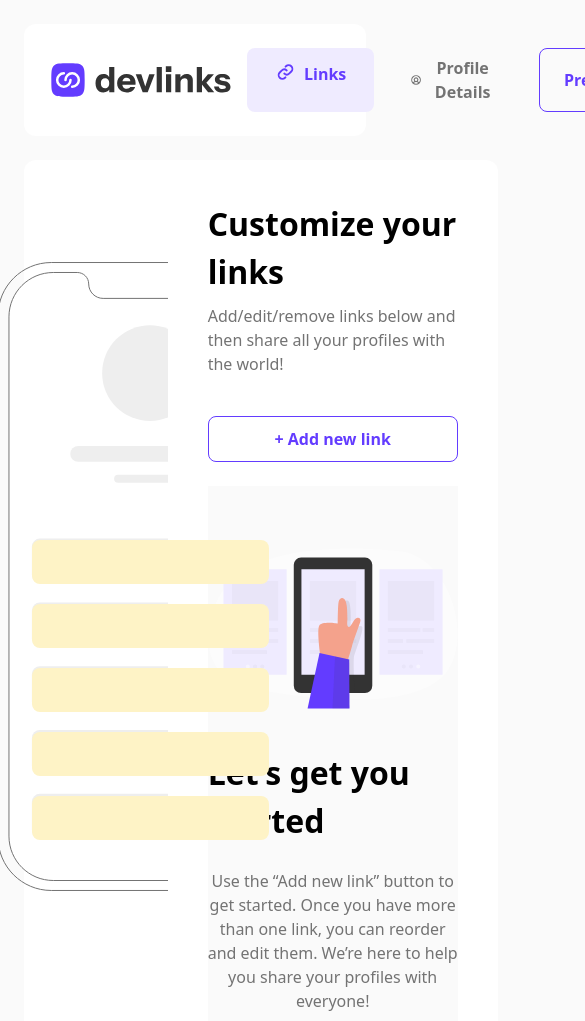
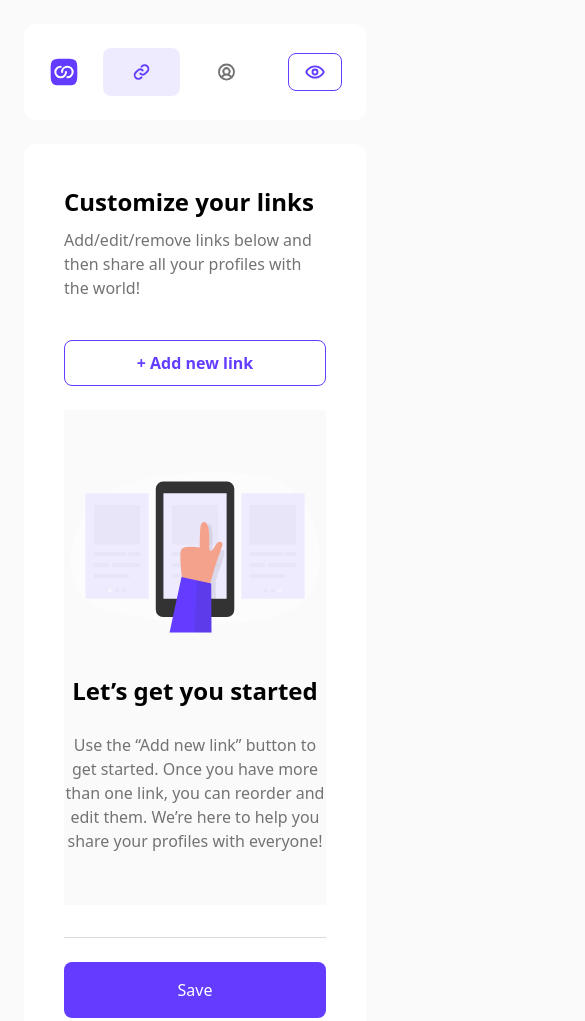
Before and after one commit to tsu-frontend/links-sharing-app, a website: page pages/links.html in a window 390 px wide. Shown: the top 1021 px of the page, 585 px wide, since content can reach past the window. Drawn offline with Linux system fonts and the light colour scheme.

Commit message:
Make page responsive

```diff
--- a/pages/links.html
+++ b/pages/links.html
@@ -1,6 +1,5 @@
 <!DOCTYPE html>
 <html lang="en">
-
   <head>
     <meta charset="UTF-8" />
     <meta name="viewport" content="width=device-width, initial-scale=1.0" />
@@ -10,39 +9,64 @@
   </head>
 
   <body class="bg-[#FAFAFA] max-w-screen min-h-screen p-6">
-  <header class="flex gap-4 p-6 bg-[#fff] rounded-[12px] justify-between">
-    <img class="" src="../assets/images/logo-devlinks-large.svg" alt="logo" />
+    <!-- header start -->
+    <header class="flex gap-4 p-6 bg-[#fff] rounded-[12px] justify-between items-center">
+      <img class="hidden md:block" src="../assets/images/logo-devlinks-large.svg" alt="logo" />
+      <span class="md:hidden flex items-center">
+        <svg xmlns="http://www.w3.org/2000/svg" width="32" height="32" fill="none" viewBox="0 0 32 32">
+          <path
+            fill="#633CFF"
+            fill-rule="evenodd"
+            d="M4.619 27.38c1.954 1.953 5.095 1.953 11.38 1.953 6.286 0 9.429 0 11.38-1.953 1.954-1.95 1.954-5.095 1.954-11.38 0-6.286 0-9.428-1.953-11.381C25.43 2.667 22.285 2.667 16 2.667c-6.286 0-9.428 0-11.381 1.952-1.952 1.954-1.952 5.095-1.952 11.38 0 6.286 0 9.429 1.952 11.38Zm8.047-15.713A4.333 4.333 0 1 0 17 16a1 1 0 0 1 2 0 6.333 6.333 0 1 1-6.334-6.334 1 1 0 1 1 0 2Zm11 4.333a4.333 4.333 0 0 1-4.333 4.333 1 1 0 1 0 0 2A6.333 6.333 0 1 0 13 16a1 1 0 1 0 2 0 4.334 4.334 0 0 1 8.666 0Z"
+            clip-rule="evenodd"
+          />
+        </svg>
+      </span>
       <div class="flex gap-2">
-      <button
-        class="flex pr-7 pl-7 pt-3.5 pb-3.5 gap-2 text-[#633CFF] bg-[#EFEBFF] rounded-lg text-base font-semibold capitalize">
+        <button class="flex pr-7 pl-7 pt-3.5 pb-3.5 gap-2 text-[#633CFF] bg-[#EFEBFF] rounded-lg text-base font-semibold capitalize">
           <svg xmlns="http://www.w3.org/2000/svg" width="21" height="20" fill="none" viewBox="0 0 21 20">
-          <path fill="#633CFF"
-            d="M11.154 14.65a.94.94 0 0 1 0 1.329l-.464.464a4.689 4.689 0 0 1-6.631-6.631l1.884-1.884a4.688 4.688 0 0 1 6.432-.194.941.941 0 0 1-1.25 1.407 2.812 2.812 0 0 0-3.857.115l-1.883 1.88a2.813 2.813 0 1 0 3.978 3.979l.464-.464a.937.937 0 0 1 1.327 0Zm5.788-11.093a4.695 4.695 0 0 0-6.632 0l-.464.464a.94.94 0 0 0 1.328 1.328l.464-.464a2.813 2.813 0 1 1 3.979 3.978l-1.884 1.885a2.812 2.812 0 0 1-3.858.112.94.94 0 1 0-1.25 1.406 4.688 4.688 0 0 0 6.43-.19l1.884-1.884a4.695 4.695 0 0 0 .003-6.633v-.002Z" />
+            <path
+              fill="#633CFF"
+              d="M11.154 14.65a.94.94 0 0 1 0 1.329l-.464.464a4.689 4.689 0 0 1-6.631-6.631l1.884-1.884a4.688 4.688 0 0 1 6.432-.194.941.941 0 0 1-1.25 1.407 2.812 2.812 0 0 0-3.857.115l-1.883 1.88a2.813 2.813 0 1 0 3.978 3.979l.464-.464a.937.937 0 0 1 1.327 0Zm5.788-11.093a4.695 4.695 0 0 0-6.632 0l-.464.464a.94.94 0 0 0 1.328 1.328l.464-.464a2.813 2.813 0 1 1 3.979 3.978l-1.884 1.885a2.812 2.812 0 0 1-3.858.112.94.94 0 1 0-1.25 1.406 4.688 4.688 0 0 0 6.43-.19l1.884-1.884a4.695 4.695 0 0 0 .003-6.633v-.002Z"
+            />
           </svg>
-        links
+          <span class="hidden md:block"> links</span>
         </button>
-      <button
-        class="flex gap-2 items-center capitalize text-[#737373] font-semibold pl-7 pr-7 pt-2 pb-2 cursor-pointer">
+        <button class="flex gap-2 items-center capitalize text-[#737373] font-semibold pl-7 pr-7 pt-2 pb-2 cursor-pointer">
           <svg xmlns="http://www.w3.org/2000/svg" width="21" height="20" fill="none" viewBox="0 0 21 20">
-          <path fill="#737373"
-            d="M10.5 1.563A8.437 8.437 0 1 0 18.938 10 8.447 8.447 0 0 0 10.5 1.562ZM6.716 15.357a4.688 4.688 0 0 1 7.568 0 6.54 6.54 0 0 1-7.568 0Zm1.596-5.982a2.188 2.188 0 1 1 4.376 0 2.188 2.188 0 0 1-4.376 0Zm7.344 4.683a6.523 6.523 0 0 0-2.265-1.83 4.062 4.062 0 1 0-5.782 0 6.522 6.522 0 0 0-2.265 1.83 6.562 6.562 0 1 1 10.304 0h.008Z" />
+            <path
+              fill="#737373"
+              d="M10.5 1.563A8.437 8.437 0 1 0 18.938 10 8.447 8.447 0 0 0 10.5 1.562ZM6.716 15.357a4.688 4.688 0 0 1 7.568 0 6.54 6.54 0 0 1-7.568 0Zm1.596-5.982a2.188 2.188 0 1 1 4.376 0 2.188 2.188 0 0 1-4.376 0Zm7.344 4.683a6.523 6.523 0 0 0-2.265-1.83 4.062 4.062 0 1 0-5.782 0 6.522 6.522 0 0 0-2.265 1.83 6.562 6.562 0 1 1 10.304 0h.008Z"
+            />
           </svg>
-        profile details
+          <p class="hidden md:block">profile details</p>
         </button>
       </div>
 
-    <button
-      class="capitalize text-[#633CFF] border border-[#633CFF] rounded-lg pt-2 pb-2 pl-6 pr-6 font-semibold cursor-pointer hover:bg-[#EFEBFF]">
-      preview
+      <button class="capitalize text-[#633CFF] border border-[#633CFF] rounded-lg pt-2 pb-2 px-4 md:px-6 font-semibold cursor-pointer hover:bg-[#EFEBFF]">
+        <span class="hidden md:block">preview</span>
+        <span class="md:hidden">
+          <svg xmlns="http://www.w3.org/2000/svg" width="20" height="20" fill="none" viewBox="0 0 20 20">
+            <path
+              fill="#633CFF"
+              d="M19.61 9.62c-.03-.064-.714-1.583-2.225-3.095-2.023-2.02-4.572-3.088-7.385-3.088-2.812 0-5.362 1.068-7.382 3.088C1.106 8.037.422 9.556.391 9.62a.944.944 0 0 0 0 .761c.029.064.713 1.583 2.226 3.095 2.021 2.02 4.57 3.086 7.383 3.086 2.813 0 5.362-1.067 7.381-3.086 1.513-1.512 2.197-3.03 2.226-3.095a.946.946 0 0 0 .003-.761Zm-3.599 2.578c-1.677 1.651-3.7 2.49-6.01 2.49-2.313 0-4.334-.839-6.01-2.491A10.185 10.185 0 0 1 2.307 10a10.192 10.192 0 0 1 1.686-2.196C5.667 6.15 7.688 5.312 10 5.312s4.333.839 6.009 2.492c.659.652 1.226 1.39 1.685 2.196a10.19 10.19 0 0 1-1.685 2.197h.002Zm-6.01-5.636a3.438 3.438 0 1 0 0 6.876 3.438 3.438 0 0 0 0-6.876Zm0 5A1.562 1.562 0 1 1 10 8.438a1.562 1.562 0 0 1 0 3.124Z"
+            />
+          </svg>
+        </span>
       </button>
     </header>
-  <main class="grid grid-cols-[35%_auto] grid-rows-1 gap-6 box-border mt-6">
-    <div class="bg-[#fff] grid justify-center items-start pt-[101px] pb-[101px] pr-[126px] pl-[126px] rounded-[12px]">
+    <!-- header ends -->
+
+    <!-- main starts -->
+    <main class="grid lg:grid-cols-[35%_auto] grid-rows-1 gap-6 box-border mt-6">
+      <div class="bg-[#fff] justify-center items-start rounded-[12px] pt-[101px] px-[126px] relative hidden lg:grid">
         <svg xmlns="http://www.w3.org/2000/svg" width="307" height="631" fill="none" viewBox="0 0 308 632">
-        <path stroke="#737373"
-          d="M1 54.5C1 24.953 24.953 1 54.5 1h199C283.047 1 307 24.953 307 54.5v523c0 29.547-23.953 53.5-53.5 53.5h-199C24.953 631 1 607.047 1 577.5v-523Z" />
-        <path fill="#fff" stroke="#737373"
-          d="M12 55.5C12 30.923 31.923 11 56.5 11h24C86.851 11 92 16.149 92 22.5c0 8.008 6.492 14.5 14.5 14.5h95c8.008 0 14.5-6.492 14.5-14.5 0-6.351 5.149-11.5 11.5-11.5h24c24.577 0 44.5 19.923 44.5 44.5v521c0 24.577-19.923 44.5-44.5 44.5h-195C31.923 621 12 601.077 12 576.5v-521Z" />
+          <path stroke="#737373" d="M1 54.5C1 24.953 24.953 1 54.5 1h199C283.047 1 307 24.953 307 54.5v523c0 29.547-23.953 53.5-53.5 53.5h-199C24.953 631 1 607.047 1 577.5v-523Z" />
+          <path
+            fill="#fff"
+            stroke="#737373"
+            d="M12 55.5C12 30.923 31.923 11 56.5 11h24C86.851 11 92 16.149 92 22.5c0 8.008 6.492 14.5 14.5 14.5h95c8.008 0 14.5-6.492 14.5-14.5 0-6.351 5.149-11.5 11.5-11.5h24c24.577 0 44.5 19.923 44.5 44.5v521c0 24.577-19.923 44.5-44.5 44.5h-195C31.923 621 12 601.077 12 576.5v-521Z"
+          />
           <circle cx="153.5" cy="112" r="48" fill="#EEE" />
           <rect width="160" height="16" x="73.5" y="185" fill="#EEE" rx="8" />
           <rect width="72" height="8" x="117.5" y="214" fill="#EEE" rx="4" />
@@ -52,7 +76,7 @@
           <rect width="237" height="44" x="35" y="470" fill="#EEE" rx="8" />
           <rect width="237" height="44" x="35" y="534" fill="#EEE" rx="8" />
         </svg>
-      <div class="finalLinks w-full flex flex-col items-center relative z-10 bottom-[352px] gap-5">
+        <div class="finalLinks w-full flex flex-col items-center absolute z-10 top-[378px] gap-5">
           <div class="w-[237px] h-[44px] bg-amber-100 rounded-lg overflow-hidden"></div>
           <div class="w-[237px] h-[44px] bg-amber-100 rounded-lg overflow-hidden"></div>
           <div class="w-[237px] h-[44px] bg-amber-100 rounded-lg overflow-hidden"></div>
@@ -61,71 +85,70 @@
         </div>
       </div>
       <div class="bg-[#fff] flex flex-col rounded-[12px] p-10 min-h-[834px]">
-      <h2 class="text-[32px] font-bold mb-2">Customize your links</h2>
-      <p class="text-[16px] font-normal text-[#737373]">
-        Add/edit/remove links below and then share all your profiles with the world!
-      </p>
-      <button
-        class="addNewLink flex justify-center w-full border border-[#633CFF] p-2.5 text-[#633CFF] font-[600] rounded-lg mt-10 mb-6 cursor-pointer hover:bg-[#EFEBFF]">
-        + Add new link
-      </button>
+        <h2 class="text-[24px] sm:text-[32px] font-bold mb-2">Customize your links</h2>
+        <p class="text-[16px] font-normal text-[#737373]">Add/edit/remove links below and then share all your profiles with the world!</p>
+        <button class="addNewLink flex justify-center w-full border border-[#633CFF] p-2.5 text-[#633CFF] font-[600] rounded-lg mt-10 mb-6 cursor-pointer hover:bg-[#EFEBFF]">+ Add new link</button>
         <form class="flex flex-col h-full relative">
           <div class="min-h-[485px]">
             <div class="empty-form flex flex-col items-center w-full bg-[#FAFAFA] pt-[62px] pb-[52px]">
               <svg xmlns="http://www.w3.org/2000/svg" width="250" height="161" fill="none" viewBox="0 0 250 161">
-              <path fill="#fff"
+                <path
+                  fill="#fff"
                   d="M48.694 15.421C23.379 25.224 4.594 50.068.858 80.128c-3.12 25.331 4.335 53.318 48.23 61.291 85.406 15.52 173.446 17.335 193.864-24.525 20.417-41.86-7.525-108.891-50.873-113.53C157.683-.326 98.146-3.721 48.694 15.42Z"
-                opacity=".3" />
-              <path fill="#333"
-                d="M157.022 9.567H93.044a7.266 7.266 0 0 0-7.266 7.267v120.91a7.266 7.266 0 0 0 7.266 7.266h63.978a7.266 7.266 0 0 0 7.267-7.266V16.834a7.266 7.266 0 0 0-7.267-7.267Z" />
-              <path fill="#333" d="M125.033 140.872a5.687 5.687 0 1 0 0-11.374 5.687 5.687 0 0 0 0 11.374Z"
-                opacity=".03" />
+                  opacity=".3"
+                />
+                <path
+                  fill="#333"
+                  d="M157.022 9.567H93.044a7.266 7.266 0 0 0-7.266 7.267v120.91a7.266 7.266 0 0 0 7.266 7.266h63.978a7.266 7.266 0 0 0 7.267-7.266V16.834a7.266 7.266 0 0 0-7.267-7.267Z"
+                />
+                <path fill="#333" d="M125.033 140.872a5.687 5.687 0 1 0 0-11.374 5.687 5.687 0 0 0 0 11.374Z" opacity=".03" />
                 <path fill="#EFEBFF" d="M156.628 21.321H93.431V126.78h63.197V21.321Z" />
                 <path fill="#333" d="M117.797 120.508a2.065 2.065 0 1 0 0-4.13 2.065 2.065 0 0 0 0 4.13Z" opacity=".03" />
-              <path fill="#fff" d="M125.033 120.508a2.066 2.066 0 1 0 0-4.132 2.066 2.066 0 0 0 0 4.132Z"
-                opacity=".44" />
-              <path fill="#333"
+                <path fill="#fff" d="M125.033 120.508a2.066 2.066 0 1 0 0-4.132 2.066 2.066 0 0 0 0 4.132Z" opacity=".44" />
+                <path
+                  fill="#333"
                   d="M132.269 120.508a2.066 2.066 0 1 0 0-4.132 2.066 2.066 0 0 0 0 4.132ZM148.199 32.953h-46.332v39.552h46.332V32.953ZM134.373 80.129h-32.506v3.621h32.506V80.13ZM148.199 80.129h-11.632v3.621h11.632V80.13ZM117.053 91.237h-15.186v3.622h15.186v-3.622ZM148.199 91.237H120.28v3.622h27.919v-3.622ZM136.954 102.353h-35.087v3.622h35.087v-3.622Z"
-                opacity=".03" />
+                  opacity=".03"
+                />
                 <path fill="#EFEBFF" d="M78.656 21.321H15.459V126.78h63.197V21.321Z" />
                 <path fill="#fff" d="M39.825 120.508a2.065 2.065 0 1 0 0-4.13 2.065 2.065 0 0 0 0 4.13Z" opacity=".44" />
-              <path fill="#333"
+                <path
+                  fill="#333"
                   d="M47.061 120.508a2.065 2.065 0 1 0 0-4.13 2.065 2.065 0 0 0 0 4.13ZM54.297 120.508a2.065 2.065 0 1 0 0-4.13 2.065 2.065 0 0 0 0 4.13ZM70.227 32.953H23.895v39.552h46.332V32.953ZM56.4 80.129H23.895v3.621H56.4V80.13ZM70.227 80.129H58.595v3.621h11.632V80.13ZM39.08 91.237H23.896v3.622H39.08v-3.622ZM70.227 91.237h-27.92v3.622h27.92v-3.622ZM58.982 102.353H23.895v3.622h35.087v-3.622Z"
-                opacity=".03" />
+                  opacity=".03"
+                />
                 <path fill="#EFEBFF" d="M234.6 21.321h-63.197V126.78H234.6V21.321Z" />
-              <path fill="#333"
-                d="M195.769 120.508a2.065 2.065 0 1 0 0-4.13 2.065 2.065 0 0 0 0 4.13ZM203.005 120.508a2.066 2.066 0 1 0 0-4.132 2.066 2.066 0 0 0 0 4.132Z"
-                opacity=".03" />
-              <path fill="#fff" d="M210.242 120.508a2.066 2.066 0 1 0-.001-4.131 2.066 2.066 0 0 0 .001 4.131Z"
-                opacity=".44" />
-              <path fill="#333"
+                <path fill="#333" d="M195.769 120.508a2.065 2.065 0 1 0 0-4.13 2.065 2.065 0 0 0 0 4.13ZM203.005 120.508a2.066 2.066 0 1 0 0-4.132 2.066 2.066 0 0 0 0 4.132Z" opacity=".03" />
+                <path fill="#fff" d="M210.242 120.508a2.066 2.066 0 1 0-.001-4.131 2.066 2.066 0 0 0 .001 4.131Z" opacity=".44" />
+                <path
+                  fill="#333"
                   d="M226.171 32.953h-46.332v39.552h46.332V32.953ZM212.345 80.129h-32.506v3.621h32.506V80.13ZM226.171 80.129h-11.632v3.621h11.632V80.13ZM195.025 91.237h-15.186v3.622h15.186v-3.622ZM226.179 91.237H198.26v3.622h27.919v-3.622ZM214.926 102.353h-35.087v3.622h35.087v-3.622Z"
-                opacity=".03" />
-              <path fill="#333"
+                  opacity=".03"
+                />
+                <path
+                  fill="#333"
                   d="M146.597 145.041c0-.76-1.61-31.891-.577-36.522 1.033-4.632 10.509-27.274 8.011-29.917-2.498-2.642-11.648 3.372-11.648 3.372s1.671-27.267-2.278-29.21c-3.948-1.944-5.702 5.671-5.702 5.671L132.3 88.936l-10.418 55.96 24.715.145Z"
-                opacity=".1" />
-              <path fill="#F4A28C"
-                d="M139.559 113.295c1.328-5.316 3.325-10.502 4.601-15.87.843-3.553 6.295-18.405 7.821-22.779.47-1.344.873-2.969-.038-4.062a2.646 2.646 0 0 0-2.422-.76 4.842 4.842 0 0 0-2.339 1.223c-1.519 1.337-4.32 7.95-6.371 7.943-2.482 0-1.313-6.834-1.381-8.148-.281-5.656.136-12.908-2.073-18.223-1.64-3.948-5.71-3.417-6.667.85-.957 4.268-.919 22.15-.919 22.15s-15.884-2.727-18.595 2.118c-2.711 4.844 1.868 35.618 1.868 35.618l26.515-.06Z" />
+                  opacity=".1"
+                />
+                <path
+                  fill="#F4A28C"
+                  d="M139.559 113.295c1.328-5.316 3.325-10.502 4.601-15.87.843-3.553 6.295-18.405 7.821-22.779.47-1.344.873-2.969-.038-4.062a2.646 2.646 0 0 0-2.422-.76 4.842 4.842 0 0 0-2.339 1.223c-1.519 1.337-4.32 7.95-6.371 7.943-2.482 0-1.313-6.834-1.381-8.148-.281-5.656.136-12.908-2.073-18.223-1.64-3.948-5.71-3.417-6.667.85-.957 4.268-.919 22.15-.919 22.15s-15.884-2.727-18.595 2.118c-2.711 4.844 1.868 35.618 1.868 35.618l26.515-.06Z"
+                />
                 <path fill="#633CFF" d="m141.495 160.5-.289-48.906-29.681-6.515L99.574 160.5h41.921Z" />
                 <path fill="#333" d="m141.495 160.5-.289-48.906-14.168-3.113-2.536 52.019h16.993Z" opacity=".1" />
               </svg>
-            <h2 class="mt-10 text-[32px] font-bold mb-6">Let’s get you started</h2>
+              <h2 class="mt-10 text-[24px] sm:text-[32px] font-bold mb-6">Let’s get you started</h2>
               <p class="max-w-[488px] text-center text-[16px] text-[#737373] font-normal leading-6">
-              Use the “Add new link” button to get started. Once you have more than one link, you
-              can reorder and edit them. We’re here to help you share your profiles with everyone!
+                Use the “Add new link” button to get started. Once you have more than one link, you can reorder and edit them. We’re here to help you share your profiles with everyone!
               </p>
             </div>
             <div class="inputGroup flex flex-col gap-6 mb-8"></div>
           </div>
           <div class="border-t border-[#D9D9D9] mt-auto flex justify-end w-full -bottom-2 z-10">
-          <button type="submit"
-            class="bg-[#633CFF] pt-3 pb-3 pl-7 pr-7 w-fit ml-auto mt-6 rounded-lg text-[#FFF] cursor-pointer hover:bg-[#BEADFF]">
-            Save
-          </button>
+            <button type="submit" class="bg-[#633CFF] py-4 md:py-3 pl-7 pr-7 w-full md:w-fit ml-auto mt-6 rounded-lg text-[#FFF] cursor-pointer hover:bg-[#BEADFF]">Save</button>
           </div>
         </form>
       </div>
     </main>
   </body>
-
 </html>
```
Also changed, not shown: scripts/links.js (+2 -6 lines), styles/links.css. Lines whose indentation alone changed are shown as unchanged.
